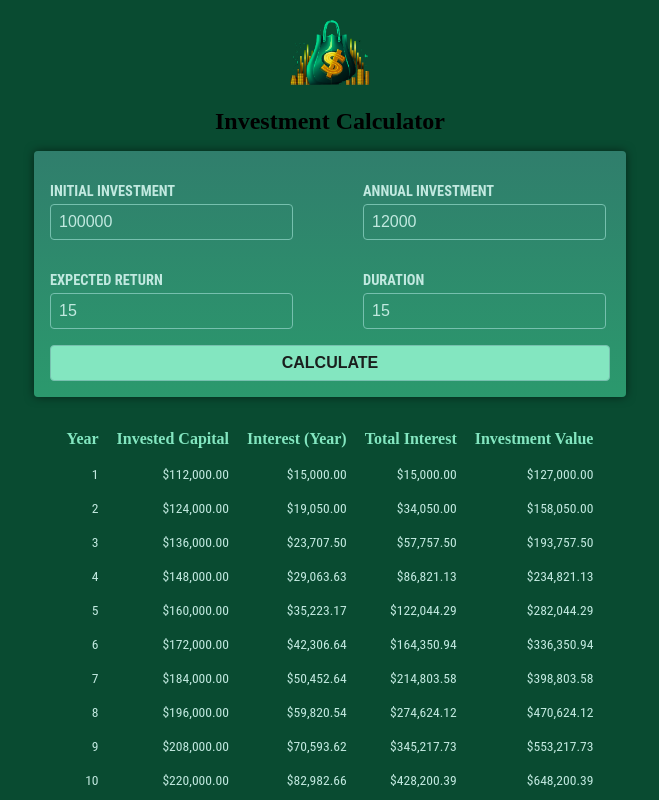
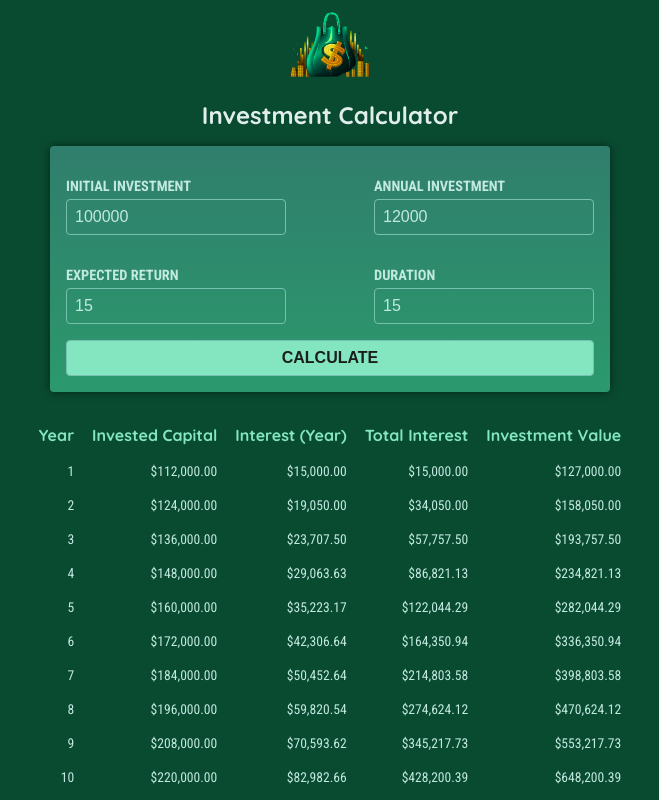
Before and after one commit to sumitmittal-github/angular-investment-calculator-app, an Angular app: page / in a window 1280 px wide. Shown: the top 800 px of the page, without its empty margins (310-969 px from the left). Built offline with nearby package versions, Linux system fonts and the light colour scheme.

Commit message:
modified main style.scss file to add global style

```diff
--- a/src/styles.scss
+++ b/src/styles.scss
@@ -1 +1,19 @@
-/* You can add global styles to this file, and also import other style files */
+@import url('https://fonts.googleapis.com/css2?family=Quicksand:wght@400;700&family=Roboto+Condensed:wght@400;700&display=swap');
+
+* {
+  box-sizing: border-box;
+}
+
+body {
+  margin: 0;
+  font-family: 'Quicksand', sans-serif;
+  -webkit-font-smoothing: antialiased;
+  -moz-osx-font-smoothing: grayscale;
+  background: radial-gradient(#303b37, #1a1f1d);
+  color: #e1eeeb;
+  min-height: 100vh;
+}
+
+.center {
+  text-align: center;
+}
```
